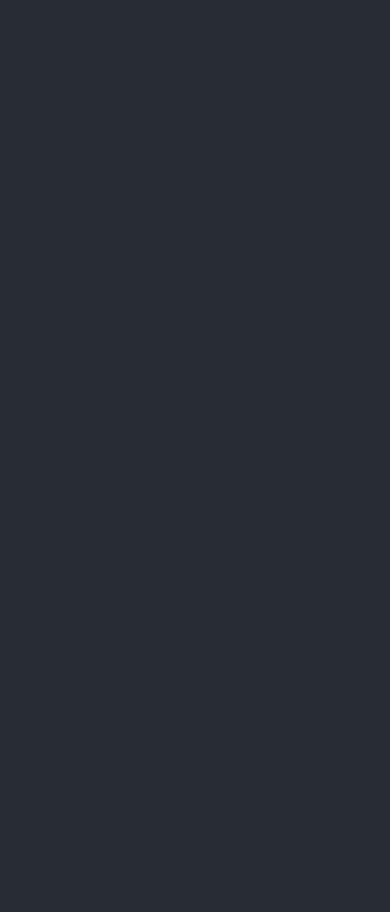
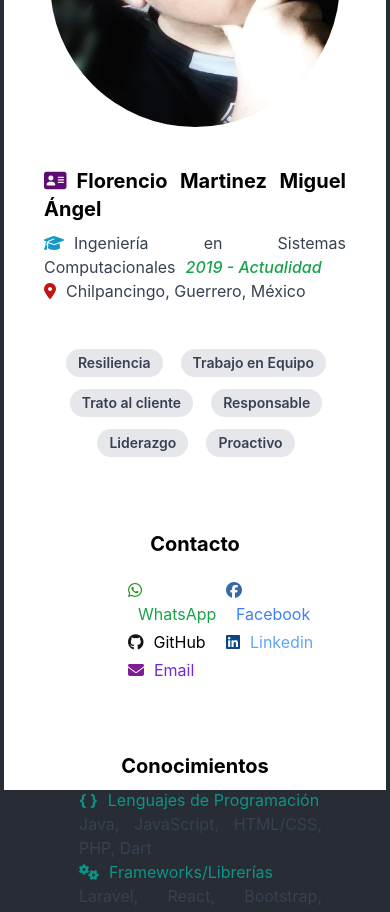
Before and after one commit to 2Angel000/senias, a React (Create React App) app: page /info in a window 390 px wide. Shown: the part 1160-2072 px from the top of the page. Before the commit the page ends 1021 px from the top, so only its background shows below. Built offline with nearby package versions, Linux system fonts and the light colour scheme.

Commit message:
Responsive Movil_1.1

```diff
--- a/src/App.css
+++ b/src/App.css
@@ -58,6 +58,7 @@ textarea{
   max-width: 90%;
   height: auto;
 }
+
 @media only screen and (max-width: 767px) {
 
   /*VISTA INFORMACIÓN*/
--- a/src/Nav.jsx
+++ b/src/Nav.jsx
@@ -58,7 +58,7 @@ export default function Nav() {
                       Lenguaje Natural - Señas
                     </a>
                   </NavLink>
-{/*
+                  {/*
                   <NavLink
                     to={"/SN"}
                     className={({ isActive }) =>
--- a/src/paginas/Informacion.jsx
+++ b/src/paginas/Informacion.jsx
@@ -90,6 +90,69 @@ export default function Informacion() {
             </div>
           </div>
         </div>
+
+        <div className="sm:hidden">
+
+        <img
+            className="w-full rounded-full m-auto"
+            src={process.env.PUBLIC_URL+imgPerfil}
+            alt="Imagen de perfil"
+            style={{ width: "290px", height: "290px", marginTop: "20px" }}
+          />
+          <Flotante />
+          <div className="inline-block py-4 pb-1 text-justify">
+            <div className="font-bold text-xl mb-2">
+              <i
+                className="fas fa-duotone fa-address-card"
+                style={{ color: "#5F0B74" }}
+              />
+              <span className="espaciado">Florencio Martinez Miguel Ángel</span>
+            </div>
+            <p className="text-gray-700 text-base">
+              <i
+                className="fas fa-solid fa-graduation-cap"
+                style={{ color: "#1398C8" }}
+              />
+              <span className="espaciado">
+                Ingeniería en Sistemas Computacionales
+              </span>
+              <span className="espaciado text-green-600 font-medium italic">
+                2019 - Actualidad
+              </span>
+            </p>
+            <p className="text-gray-700 text-base">
+              <i className="fas fa-location-dot" style={{ color: "#C81313" }} />
+              <span className="espaciado">Chilpancingo, Guerrero, México</span>
+            </p>
+          </div>
+
+          <div className="pb-10 habilidades">
+            {habilidades.map((habilidad, index) => (
+              <Habilidad key={index} habilidad={habilidad.habilidad} />
+            ))}
+          </div>
+
+          <div className="px-6 pt-5 mb-8 py-4 h-56 grid grid-cols-4 mt-8 gap-4 content-center
+          informacion">
+            <div className="inline-block py-4">
+              <div className="font-bold text-xl mb-2">Contacto</div>
+              <Contact />
+            </div>
+
+            <div className="inline-block py-4 m-auto col-span-2 content-center">
+              <div className="font-bold text-xl mb-2">Conocimientos</div>
+              <Conocimientos />
+            </div>
+
+            <div className="inline-block py-4">
+              <div className="font-bold text-xl mb-2">Publicaciones</div>
+              <Otros />
+            </div>
+          </div>
+
+        </div>
+
+
       </div>
     </>
   );
--- a/src/paginas/NS.jsx
+++ b/src/paginas/NS.jsx
@@ -99,11 +99,12 @@ export default function NS() {
       <section className="relative isolate overflow-hidden bg-white px-5 py-24 sm:py-32 lg:px-8">
         <div className="absolute inset-y-0 right-1/2 -z-10 mr-16 w-[200%] origin-bottom-left skew-x-[-30deg] bg-white shadow-xl shadow-indigo-600/10 ring-1 ring-indigo-50 sm:mr-28 lg:mr-0 xl:mr-16 xl:origin-center"></div>
         <div className="mx-auto max-w-8xl lg:max-w-8xl flex flex-col sm:flex-row">
+
           <section
-            className=" flex-grow mr-5 ml-5"
+            className="flex-grow mr-5 ml-5 sm:ml-auto"
             style={{ minWidth: "20vw", maxWidth: "25vw" }}
           >
-            <h3 className="font-bold text-gray-600 mb-10">
+            <h3 className="font-bold text-gray-600 mb-10 sm:text-red-900">
             <i class="fa-solid fa-language"/>
             <span className="espacio"/> Lenguaje Natural
             </h3>
@@ -117,9 +118,11 @@ export default function NS() {
               placeholder="Esquibe aquí"
             ></textarea>
           </section>
+
           <section className="mt-2 mb-2 py-12 flex items-center">
             <span className="text-gray-400 text-2xl m-auto">→</span>
           </section>
+
           <section className="flex-grow ml-5 mr-5">
             <h3 className="font-bold text-gray-600 mb-10">
               <i class="fa-solid fa-hands" />
@@ -133,6 +136,7 @@ export default function NS() {
               {getImageElements()}
             </div>
           </section>
+
         </div>
       </section>
     </>
```
